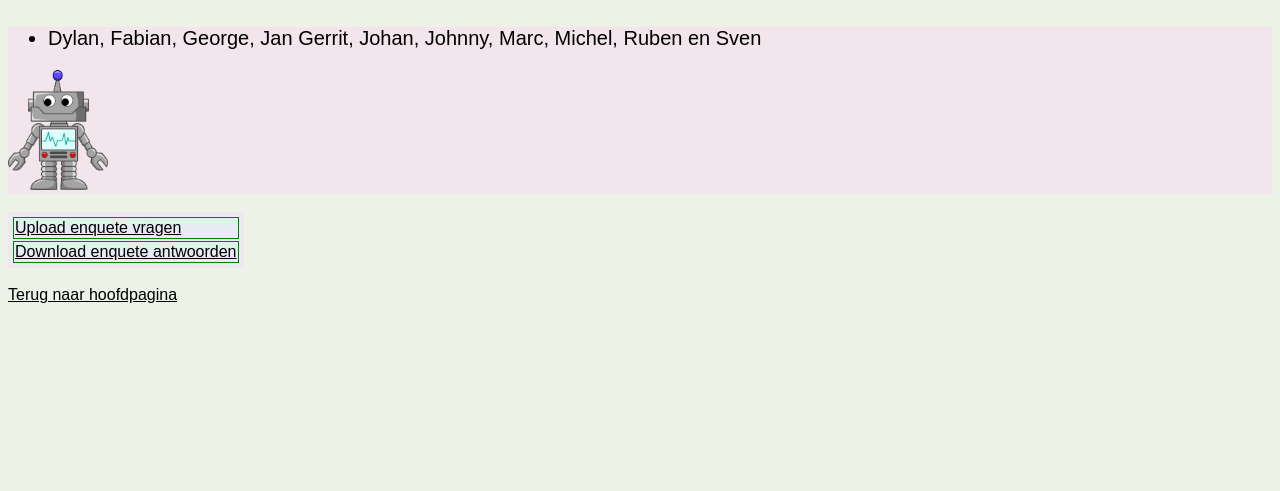
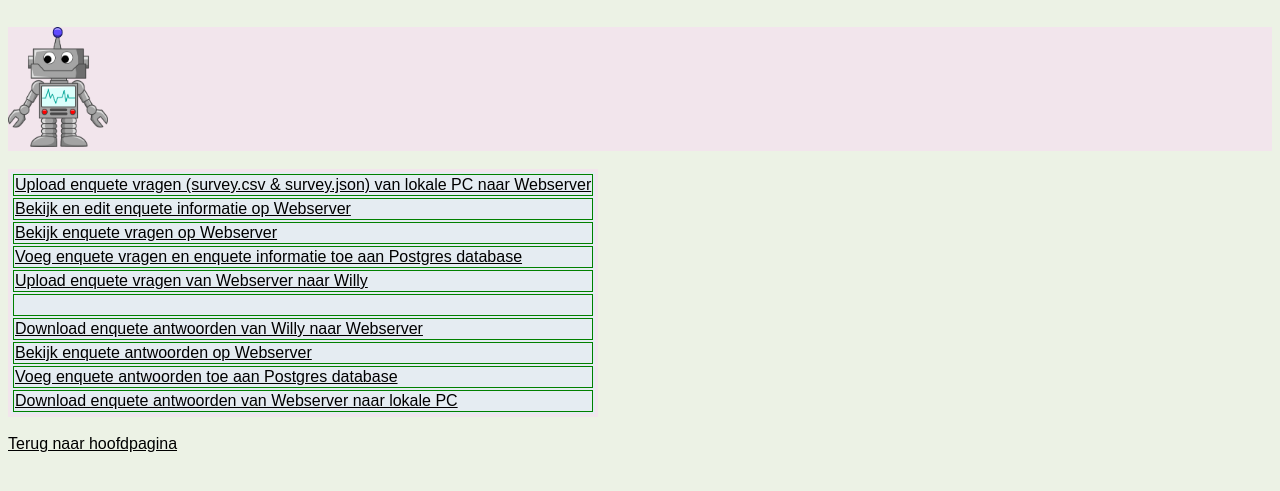
Before and after one commit to Windesheim-Willy/Skylab, a plain HTML site: page webserver/survey.html in a window 1280 px wide. Shown: the part 67-558 px from the top of the page. Drawn offline with Linux system fonts and the light colour scheme.

Commit message:
Update survey.html

```diff
--- a/webserver/survey.html
+++ b/webserver/survey.html
@@ -8,10 +8,6 @@
 <body>
 <p class="groot"> Enquete</p>
 <div>
-    <ul>
-        <li>Dylan, Fabian, George, Jan Gerrit, Johan, Johnny, Marc, Michel, Ruben en Sven</li>
-    </ul>
-
     <img src="willy.png" width="100" height="120" >
 </div>
 <BR>
@@ -19,10 +15,34 @@
 
 <table>
     <tr>
-        <td><a href="upload_survey_questions.php">Upload enquete vragen</a></td>
+        <td><a href="upload_csv.html">Upload enquete vragen (survey.csv & survey.json) van lokale PC naar Webserver</a></td>
     </tr>
     <tr>
-        <td><a href="download_survey_questions.php">Download enquete antwoorden</a></td>
+        <td><a href="edit_questions_json.php">Bekijk en edit enquete informatie op Webserver</a></td>
+    </tr>
+    <tr>
+        <td><a href="view_questions_csv.php">Bekijk enquete vragen op Webserver</a></td>
+    </tr>
+    <tr>
+        <td><a href="post_questions_csv_json_to_postgres.php">Voeg enquete vragen en enquete informatie toe aan Postgres database</a></td>
+    </tr>
+    <tr>
+        <td><a href="upload_survey_json_questions.php">Upload enquete vragen van Webserver naar Willy</a></td>
+    </tr>
+    <tr>
+        <td><BR></td>
+    </tr>
+    <tr>
+        <td><a href="download_survey_answers.php">Download enquete antwoorden van Willy naar Webserver</a></td>
+    </tr>
+    <tr>
+        <td><a href="view_survey_answers.php">Bekijk enquete antwoorden op Webserver</a></td>
+    </tr>
+    <tr>
+        <td><a href="post_survey_answers_to_postgres.php">Voeg enquete antwoorden toe aan Postgres database</a></td>
+    </tr>
+    <tr>
+        <td><a href="download_survey_answers_to_pc.php">Download enquete antwoorden van Webserver naar lokale PC</a></td>
     </tr>
 </table>
 <BR>
```
